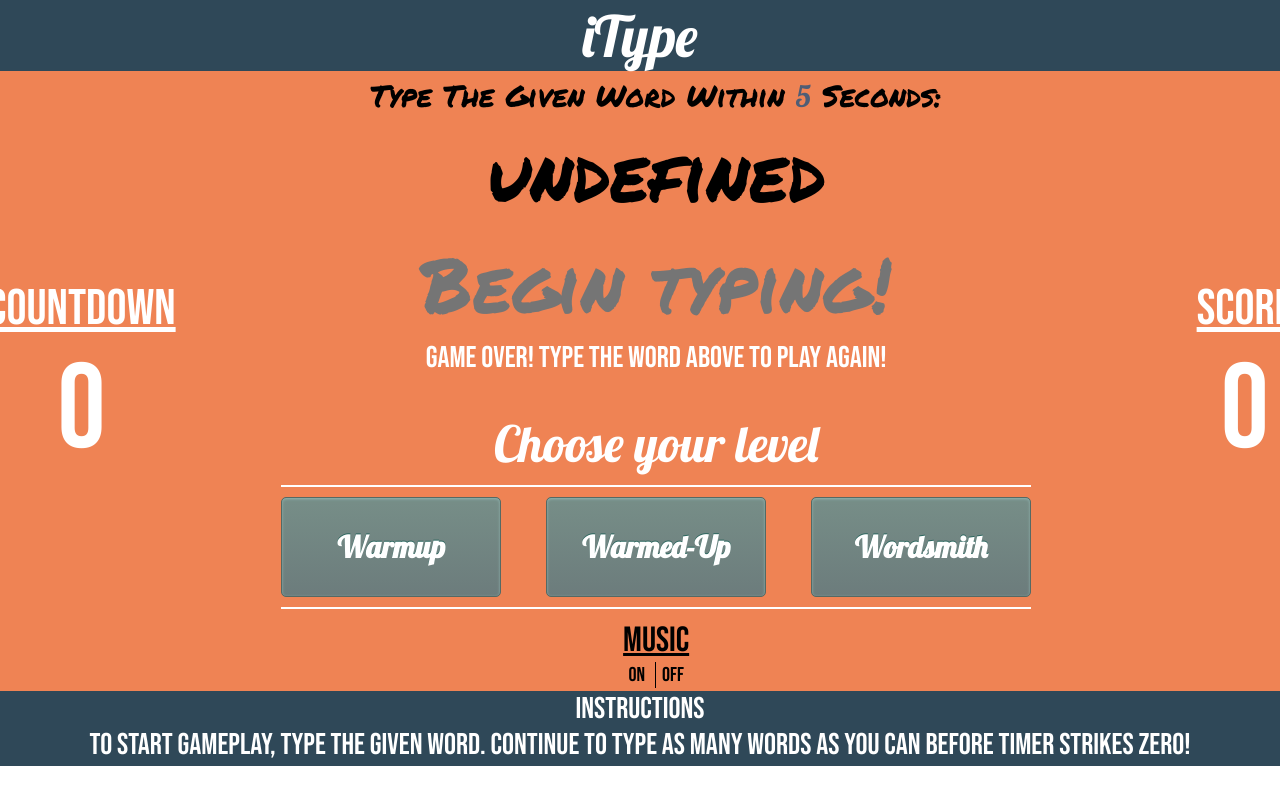
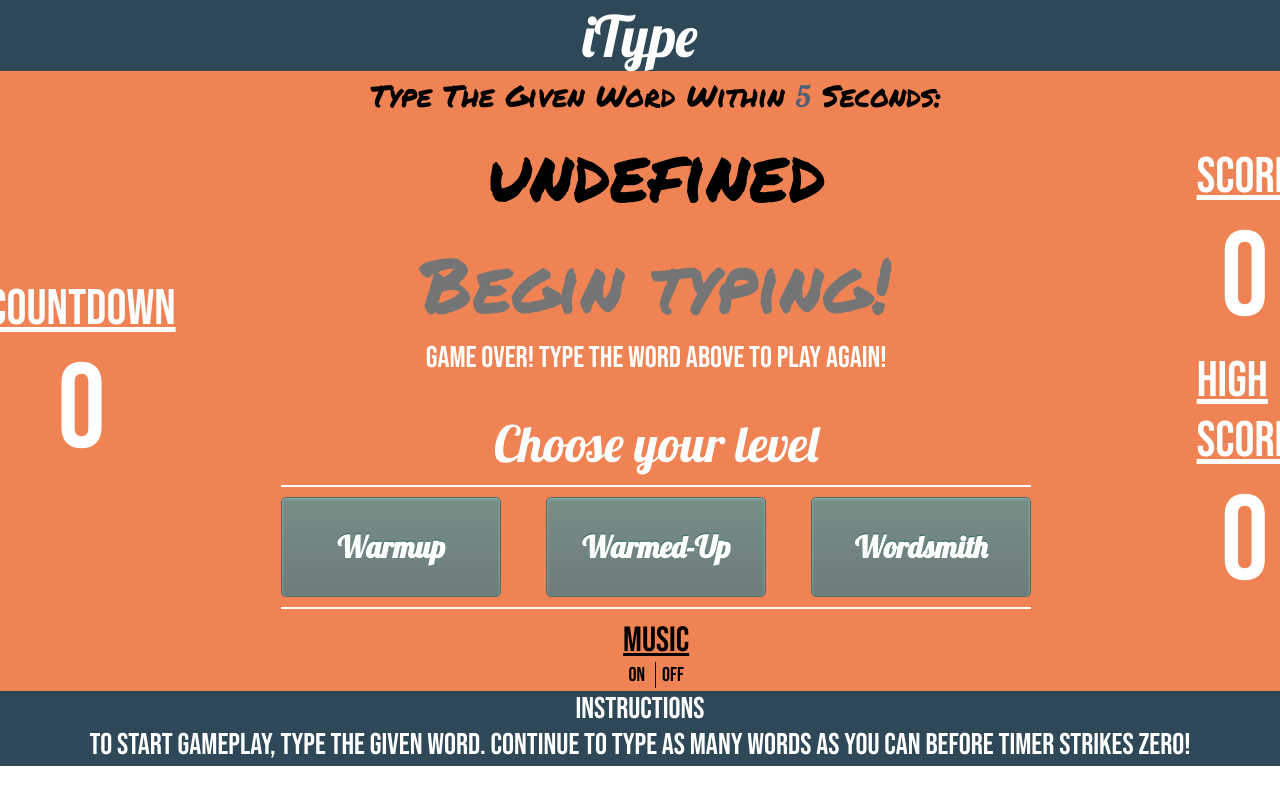
Before and after one commit to blindaa121/iType, a plain HTML site: page index.html in a window 1280 px wide. Both pictures are taken after a click on the button "Warmup". Drawn offline with Linux system fonts and the light colour scheme; no server answers.

Commit message:
Add high score feature

```diff
--- a/dist/main.js
+++ b/dist/main.js
@@ -3,6 +3,7 @@ window.addEventListener('load', init);
 const wordInput = document.getElementById('word-input');
 const currentWord = document.getElementById('current-word');
 const scoreDisplay = document.getElementById('score');
+const highscoreDisplay = document.getElementById('high-score');
 const timeDisplay = document.getElementById('time');
 const message = document.getElementById('message');
 const seconds = document.getElementById('seconds');
@@ -15,6 +16,7 @@ const levels = {
 let currentLevel = levels.easy;
 let time = currentLevel;
 let score = 0;
+let highScore = 0;
 let isPlaying;
 
 fetch('https://random-word-api.herokuapp.com/word?number=100')
@@ -28,6 +30,7 @@ function init() {
     words = fetch('https://random-word-api.herokuapp.com/word?number=100')
     .then(response => response.json())
     .then(data => words = data)
+
     showWord(words);
     wordInput.addEventListener('input', startMatch);
     setInterval(countdown, 1000);
@@ -75,6 +78,8 @@ function startMatch() {
     }
     seconds.innerHTML = currentLevel;
     score === -1 ? scoreDisplay.innerHTML = 0 : scoreDisplay.innerHTML = score;
+    if (score > highScore) highScore = score;
+    highscoreDisplay.innerHTML = highScore;
 }
 
 // Match currentWord to wordInput
--- a/index.css
+++ b/index.css
@@ -38,7 +38,7 @@ time, mark, audio, video {
   font-size: 120px;
 }
 
-.score {
+.score, .high-score {
   display: flex;
   flex-direction: column;
   align-items: center;
@@ -48,11 +48,11 @@ time, mark, audio, video {
   padding-left: 120px;
 }
 
-.score > h3 {
+.score > h3, .high-score > h3 {
   text-decoration: underline;
 }
 
-#score {
+#score, #high-score {
   font-size: 120px;
 }
 
--- a/index.html
+++ b/index.html
@@ -63,10 +63,19 @@
             </div>
         </div>
 
-        <div class="score">
-            <h3>Score</h3>
-            <span id="score">0</span>
+        <div class="score-container">
+            <div class="score">
+                <h3>Score</h3>
+                <span id="score">0</span>
+            </div>
+
+            <div class="high-score">
+                <h3>High Score</h3>
+                <span id="high-score">0</span>
+            </div>
         </div>
+
+
     </div>
     <footer>
         <div class="instructions-outer">
```
